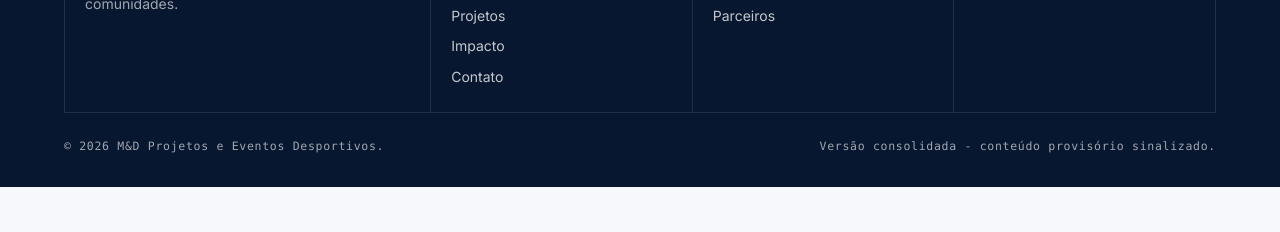
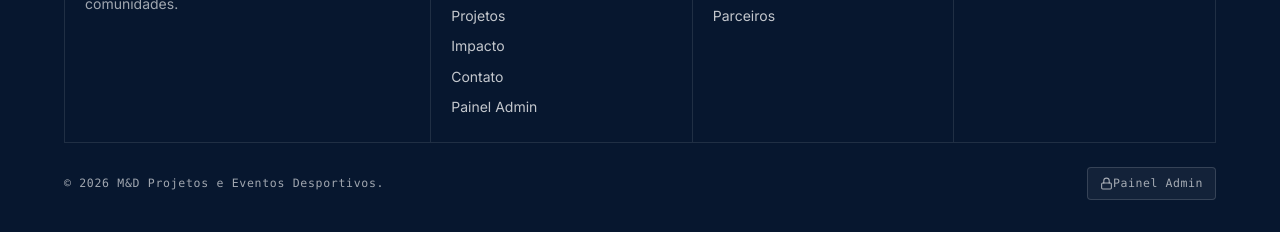
Before and after one commit to parachoqu/MD, a website with bundled scripts: page md/index.html in a window 1280 px wide. Shown: the part 7123-7355 px from the top of the page. Before the commit the page ends 7310 px from the top, so only its background shows below. Built offline with nearby package versions, Linux system fonts and the light colour scheme.

Commit message:
feat(footer): adicionar botao de acesso ao painel admin no rodape

```diff
--- a/md/css/sections.css
+++ b/md/css/sections.css
@@ -1100,12 +1100,36 @@
 .footer-bottom {
   display: flex;
   justify-content: space-between;
+  align-items: center;
   gap: var(--space-16);
   margin-top: var(--space-24);
   color: var(--on-dark-muted);
-  font-family: var(--font-mono);
+  font-family: var(--font-mono), monospace;
   font-size: var(--text-meta);
   letter-spacing: 0.06em;
+}
+
+.footer-admin-link {
+  display: inline-flex;
+  align-items: center;
+  gap: var(--space-6);
+  color: var(--on-dark-muted);
+  text-decoration: none;
+  padding: 6px 12px;
+  border-radius: var(--radius-sm, 4px);
+  border: 1px solid rgba(255, 255, 255, 0.15);
+  background: rgba(255, 255, 255, 0.05);
+  font-size: var(--text-meta);
+  font-family: var(--font-mono), monospace;
+  letter-spacing: 0.05em;
+  transition: color var(--motion-fast), border-color var(--motion-fast), background var(--motion-fast);
+}
+
+.footer-admin-link:hover,
+.footer-admin-link:focus-visible {
+  color: #fff;
+  border-color: rgba(255, 255, 255, 0.4);
+  background: rgba(255, 255, 255, 0.12);
 }
 
 /* --- Reveal ------------------------------------------------------------------- */
--- a/md/index.html
+++ b/md/index.html
@@ -492,6 +492,7 @@
             <a href="#projetos">Projetos</a>
             <a href="#impacto">Impacto</a>
             <a href="#contato">Contato</a>
+            <a href="admin/">Painel Admin</a>
           </div>
         </div>
         <div class="footer-col footer-col--audiences">
@@ -514,7 +515,10 @@
       </div>
       <div class="footer-bottom">
         <span>© 2026 M&amp;D Projetos e Eventos Desportivos.</span>
-        <span class="footer-bottom__technical">Versão consolidada - conteúdo provisório sinalizado.</span>
+        <a class="footer-admin-link" href="admin/" aria-label="Acessar painel administrativo">
+          <svg width="13" height="13" viewBox="0 0 24 24" fill="none" stroke="currentColor" stroke-width="2" stroke-linecap="round" stroke-linejoin="round" aria-hidden="true"><rect x="3" y="11" width="18" height="11" rx="2" ry="2"></rect><path d="M7 11V7a5 5 0 0 1 10 0v4"></path></svg>
+          <span>Painel Admin</span>
+        </a>
       </div>
     </div>
   </footer>
```
Also changed, not shown: md/evento.html (+5 -1 lines), md/inscricoes.html (+5 -1 lines).
